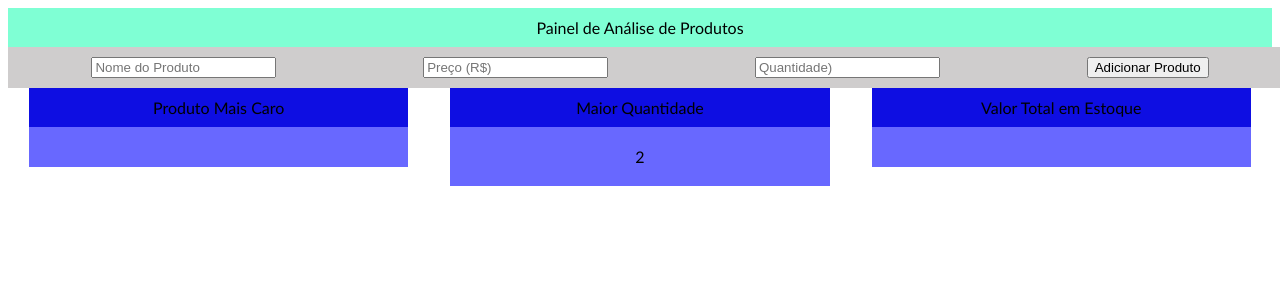
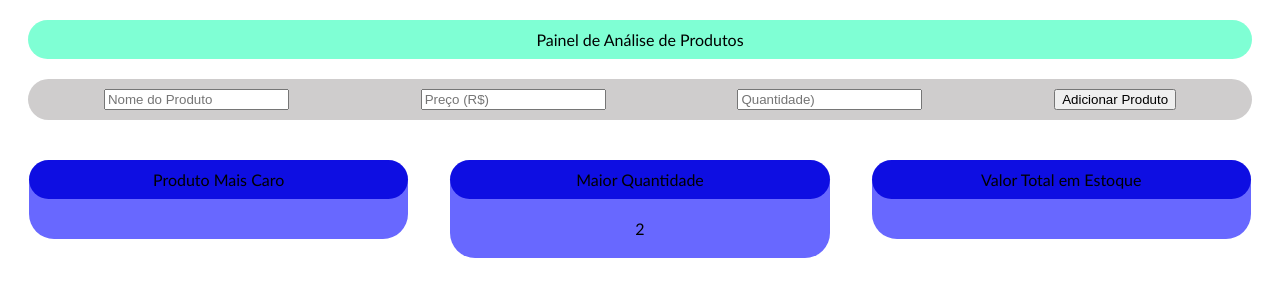
Before and after one commit to guilhermepadi86/ADDBosch-HTML, a plain HTML site: page Prova1/Parte1/index.html in a window 1280 px wide. Drawn offline with Linux system fonts and the light colour scheme.

Commit message:
Prova Parte 1

```diff
--- a/Prova1/Parte1/index.html
+++ b/Prova1/Parte1/index.html
@@ -7,15 +7,21 @@
     <link href="style.css" rel="stylesheet">
 </head>
 <body>
+    <div class="Tudo">
+
+        <div class="Linha">
             <header class="Header">Painel de Análise de Produtos</header>
+        </div>
 
+        <div class="Linha">
             <div class="CadastroProduto">
                 <input type="text" id="NomeProduto" placeholder="Nome do Produto">
                 <input type="number" id="PrecoProduto" placeholder="Preço (R$)">
                 <input type="number" id="QuantidadeProduto" placeholder="Quantidade)">
                 <input type="button" id="ConfirmarCadastro" value="Adicionar Produto">
             </div>
-
+        </div>
+        <div class="Linha">
             <div class="ContainerPrincipal" id="Principal">
                 <div class="CardProdutos" id="Caro">
                     <div class="CardInside">Produto Mais Caro</div>
@@ -30,6 +36,9 @@
                     <div class="Valor" id="ValorEstoque"></div>
                 </div>
             </div>
+        </div>
+
+    </div>
     <script src="script.js"></script>
 </body>
 </html>
--- a/Prova1/Parte1/style.css
+++ b/Prova1/Parte1/style.css
@@ -4,6 +4,8 @@
     background-color:aquamarine;
     padding: 10px;
     font-family: 'Gill Sans', 'Gill Sans MT', Calibri, 'Trebuchet MS', sans-serif;
+    margin: 20px;
+    border-radius: 25px;
 }
 
 .ContainerPrincipal {
@@ -19,6 +21,8 @@
     width: 30%;
     height: 50%;
     background-color: #6868ff;
+    margin: 20px;
+    border-radius: 25px;
 }
 
 .CardInside {
@@ -26,6 +30,7 @@
     justify-content: center;
     padding: 10px;
     background-color: #0e0ee2;
+    border-radius: 25px;
 }
 
 .Valor {
@@ -36,11 +41,11 @@
 
 .CadastroProduto {
     background-color: rgb(207, 205, 205);
-    width: 100%;
-    height: 33%;
     display: flex;
     align-content: space-between;
     justify-content: space-around;
     padding: 10px;
     font-family: 'Gill Sans', 'Gill Sans MT', Calibri, 'Trebuchet MS', sans-serif;
+    margin: 20px;
+    border-radius: 25px;
 }
```
Lines whose indentation alone changed are shown as unchanged.
